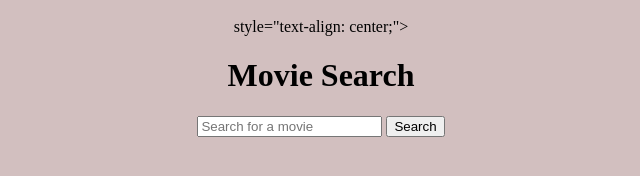
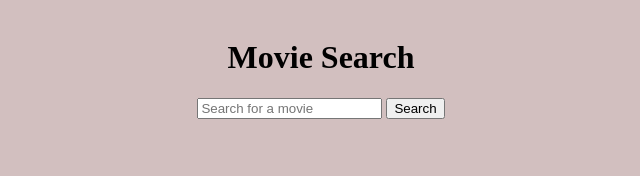
Before and after one commit to jessesim/movie-search, a plain HTML site: page index.html in a window 1280 px wide. Shown: the whole page, without its empty margins (319-959 px from the left). Drawn offline with nearby package versions, Linux system fonts and the light colour scheme.

Commit message:
center text and search

```diff
--- a/index.html
+++ b/index.html
@@ -8,14 +8,14 @@
 </head>
 
 <body>
-    <div> style="text-align: center;">
+
     <h1>Movie Search</h1>
 
     <form id="searchForm">
         <input type="text" id="searchText" placeholder="Search for a movie"/>
         <button type="submit">Search</button>
     </form>
-    </div>
+
     <div id="movies"></div>
 
     <script src="https://code.jquery.com/jquery-3.6.0.min.js"></script>
```
